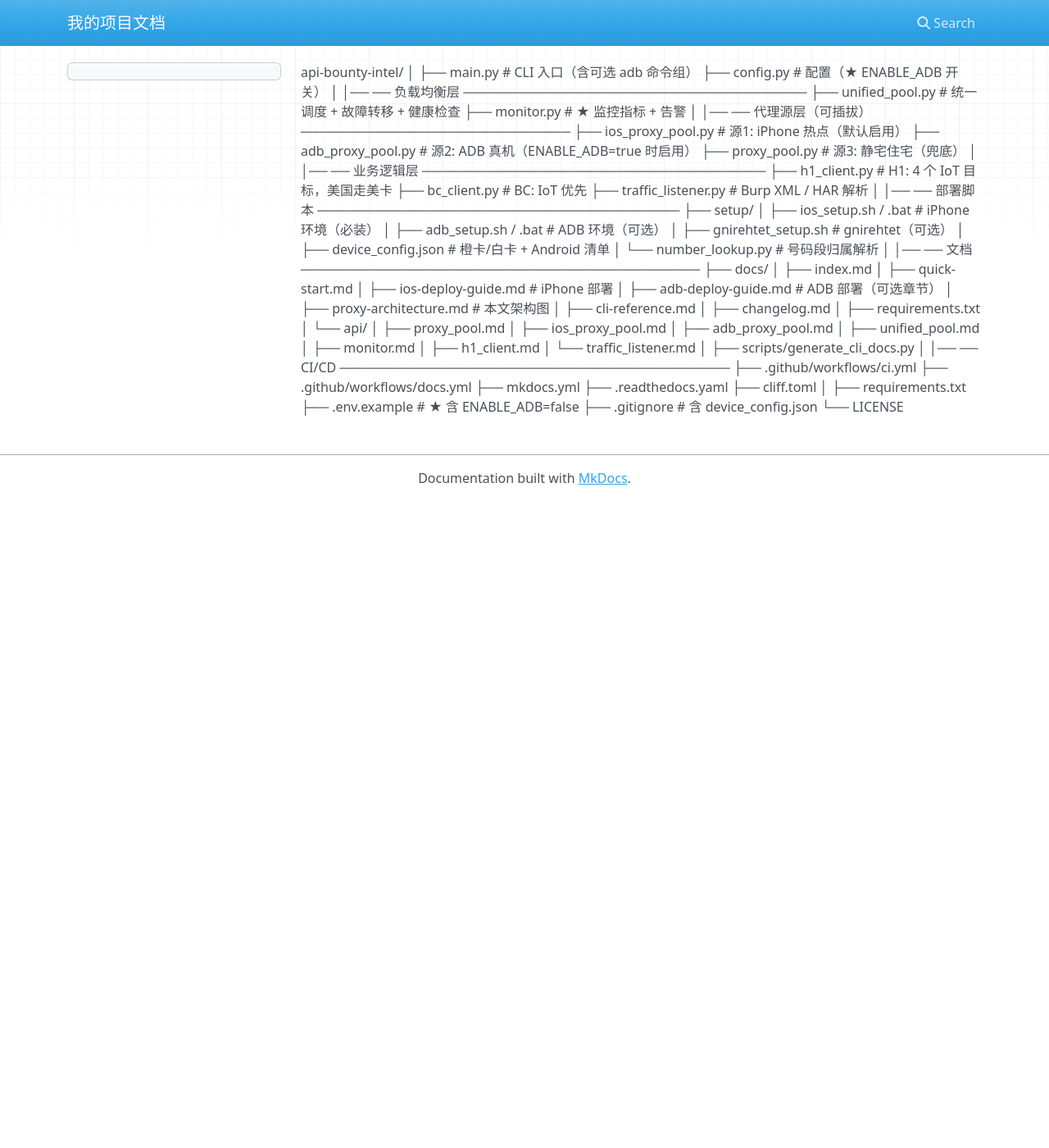
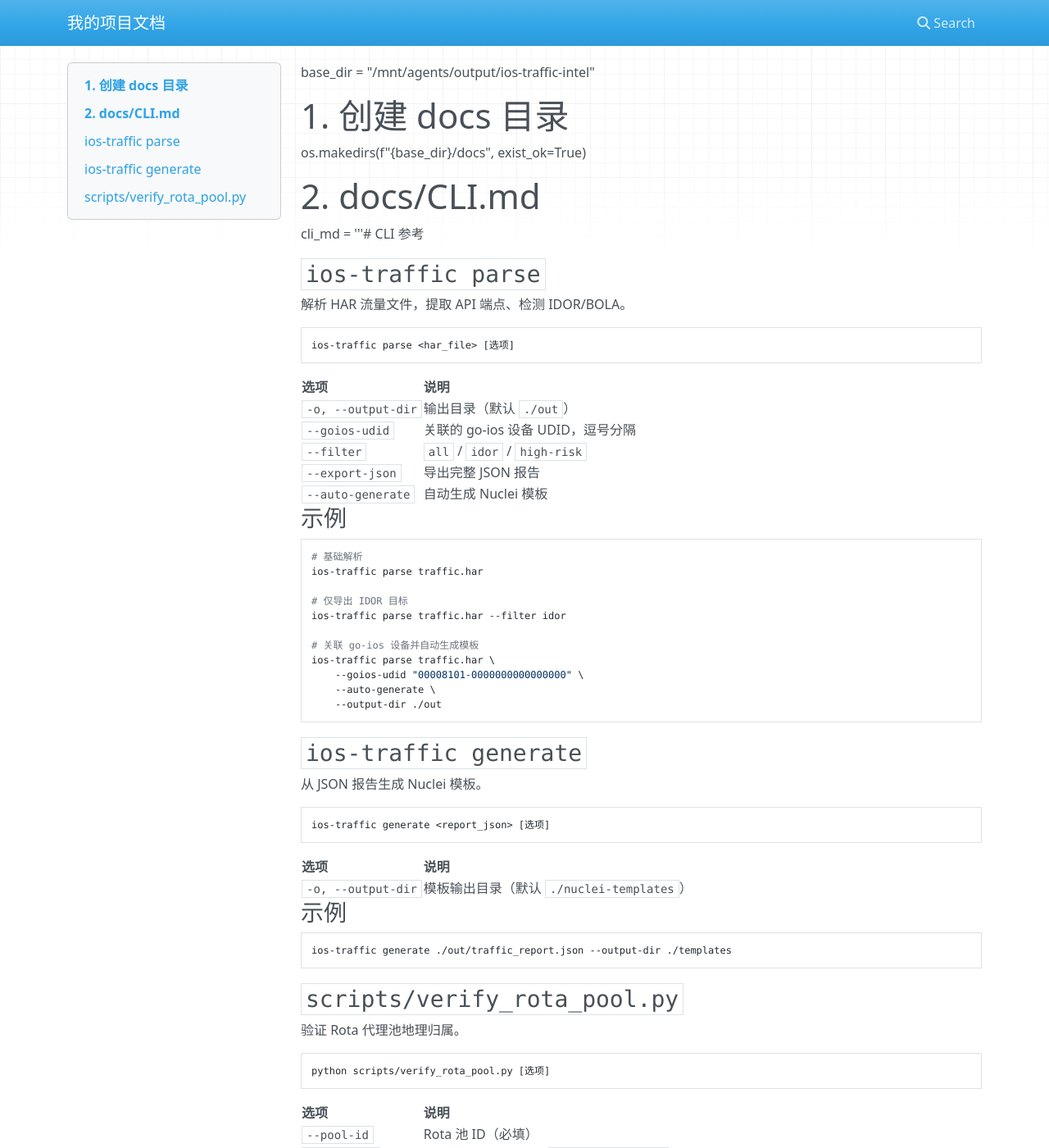
Before and after one commit to sssppp-cooled/-, an MkDocs documentation site: the page built from docs/CLI.md, in a window 1280 px wide and 1400 px high. Shown: the whole window at 82% size. Built offline with MkDocs 1.6.1, drawn with Linux system fonts in a browser that asks for light colours; nearby versions of some CDN libraries; some of the changed text lies outside the part shown.

Commit message:
Update CLI.md with parsing and generation commands
Add CLI documentation for parsing and generating Nuclei templates.

````diff
--- a/docs/CLI.md
+++ b/docs/CLI.md
@@ -1,59 +1,101 @@
-api-bounty-intel/
-│
-├── main.py                        # CLI 入口（含可选 adb 命令组）
-├── config.py                      # 配置（★ ENABLE_ADB 开关）
-│
-│── ── 负载均衡层 ─────────────────────────────────────
-├── unified_pool.py                # 统一调度 + 故障转移 + 健康检查
-├── monitor.py                     # ★ 监控指标 + 告警
-│
-│── ── 代理源层（可插拔）─────────────────────────────
-├── ios_proxy_pool.py              # 源1: iPhone 热点（默认启用）
-├── adb_proxy_pool.py              # 源2: ADB 真机（ENABLE_ADB=true 时启用）
-├── proxy_pool.py                  # 源3: 静宅住宅（兜底）
-│
-│── ── 业务逻辑层 ─────────────────────────────────────
-├── h1_client.py                   # H1: 4 个 IoT 目标，美国走美卡
-├── bc_client.py                   # BC: IoT 优先
-├── traffic_listener.py            # Burp XML / HAR 解析
-│
-│── ── 部署脚本 ───────────────────────────────────────
-├── setup/
-│   ├── ios_setup.sh / .bat        # iPhone 环境（必装）
-│   ├── adb_setup.sh / .bat        # ADB 环境（可选）
-│   ├── gnirehtet_setup.sh         # gnirehtet（可选）
-│   ├── device_config.json         # 橙卡/白卡 + Android 清单
-│   └── number_lookup.py           # 号码段归属解析
-│
-│── ── 文档 ───────────────────────────────────────────
-├── docs/
-│   ├── index.md
-│   ├── quick-start.md
-│   ├── ios-deploy-guide.md        # iPhone 部署
-│   ├── adb-deploy-guide.md        # ADB 部署（可选章节）
-│   ├── proxy-architecture.md      # 本文架构图
-│   ├── cli-reference.md
-│   ├── changelog.md
-│   ├── requirements.txt
-│   └── api/
-│       ├── proxy_pool.md
-│       ├── ios_proxy_pool.md
-│       ├── adb_proxy_pool.md
-│       ├── unified_pool.md
-│       ├── monitor.md
-│       ├── h1_client.md
-│       └── traffic_listener.md
-│
-├── scripts/generate_cli_docs.py
-│
-│── ── CI/CD ──────────────────────────────────────────
-├── .github/workflows/ci.yml
-├── .github/workflows/docs.yml
-├── mkdocs.yml
-├── .readthedocs.yaml
-├── cliff.toml
-│
-├── requirements.txt
-├── .env.example                   # ★ 含 ENABLE_ADB=false
-├── .gitignore                     # 含 device_config.json
-└── LICENSE
+base_dir = "/mnt/agents/output/ios-traffic-intel"
+
+# 1. 创建 docs 目录
+os.makedirs(f"{base_dir}/docs", exist_ok=True)
+
+# 2. docs/CLI.md
+cli_md = '''# CLI 参考
+
+## `ios-traffic parse`
+
+解析 HAR 流量文件，提取 API 端点、检测 IDOR/BOLA。
+
+```bash
+ios-traffic parse <har_file> [选项]
+```
+
+| 选项 | 说明 |
+|------|------|
+| `-o, --output-dir` | 输出目录（默认 `./out`） |
+| `--goios-udid` | 关联的 go-ios 设备 UDID，逗号分隔 |
+| `--filter` | `all` / `idor` / `high-risk` |
+| `--export-json` | 导出完整 JSON 报告 |
+| `--auto-generate` | 自动生成 Nuclei 模板 |
+
+### 示例
+
+```bash
+# 基础解析
+ios-traffic parse traffic.har
+
+# 仅导出 IDOR 目标
+ios-traffic parse traffic.har --filter idor
+
+# 关联 go-ios 设备并自动生成模板
+ios-traffic parse traffic.har \
+    --goios-udid "00008101-0000000000000000" \
+    --auto-generate \
+    --output-dir ./out
+```
+
+## `ios-traffic generate`
+
+从 JSON 报告生成 Nuclei 模板。
+
+```bash
+ios-traffic generate <report_json> [选项]
+```
+
+| 选项 | 说明 |
+|------|------|
+| `-o, --output-dir` | 模板输出目录（默认 `./nuclei-templates`） |
+
+### 示例
+
+```bash
+ios-traffic generate ./out/traffic_report.json --output-dir ./templates
+```
+
+## `scripts/verify_rota_pool.py`
+
+验证 Rota 代理池地理归属。
+
+```bash
+python scripts/verify_rota_pool.py [选项]
+```
+
+| 选项 | 说明 |
+|------|------|
+| `--pool-id` | Rota 池 ID（必填） |
+| `--rota-url` | Rota API 地址（默认 `http://localhost`） |
+| `--token` | Rota JWT Token（必填） |
+| `--write-tags` | 将结果写回 Rota 代理标签 |
+| `--filter-v4` | 仅保留 IPv4 代理 |
+| `--filter-v6` | 仅保留 IPv6 代理 |
+| `--min-confidence` | 最小置信度（0-100） |
+| `--ipinfo-token` | IPinfo API Token |
+| `--ipqs-key` | IPQualityScore API Key |
+| `--ripe-key` | RIPE Atlas API Key |
+
+### 示例
+
+```bash
+# 基础验证
+python scripts/verify_rota_pool.py \
+    --pool-id 1 \
+    --rota-url http://rota-server:80 \
+    --token $ROTA_JWT
+
+# 只保留 IPv4 且 confidence >= 80 的代理，并写回标签
+python scripts/verify_rota_pool.py \
+    --pool-id 1 \
+    --rota-url http://rota-server:80 \
+    --token $ROTA_JWT \
+    --filter-v4 \
+    --min-confidence 80 \
+    --write-tags
+```
+'''
+
+with open(f"{base_dir}/docs/CLI.md", "w", encoding="utf-8") as f:
+    f.write(cli_md)
````
